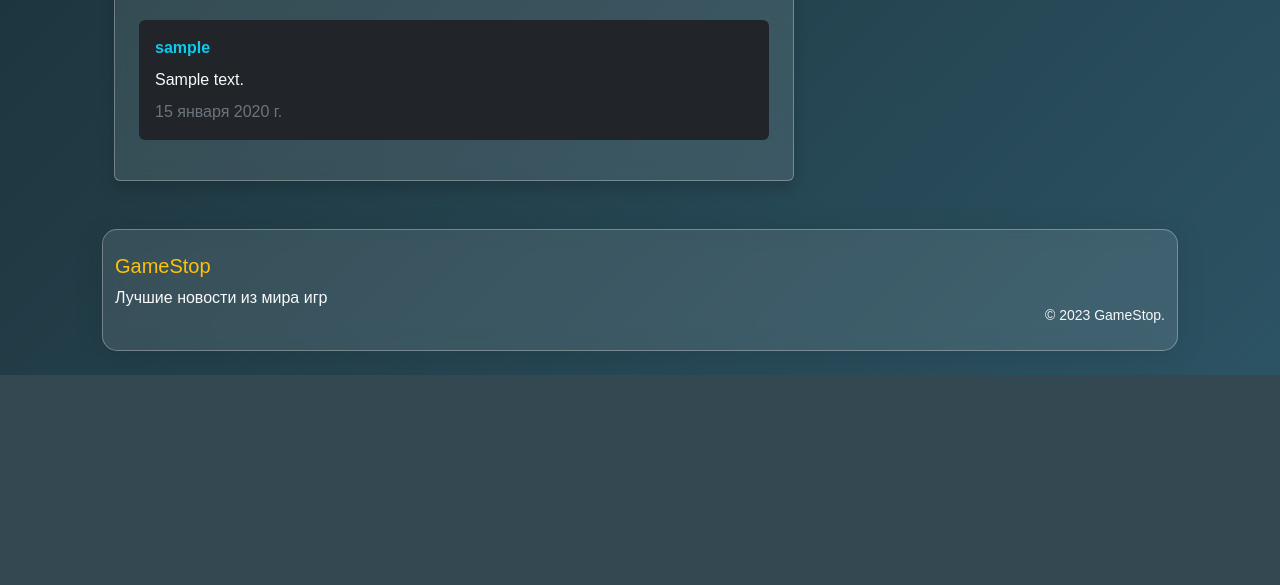
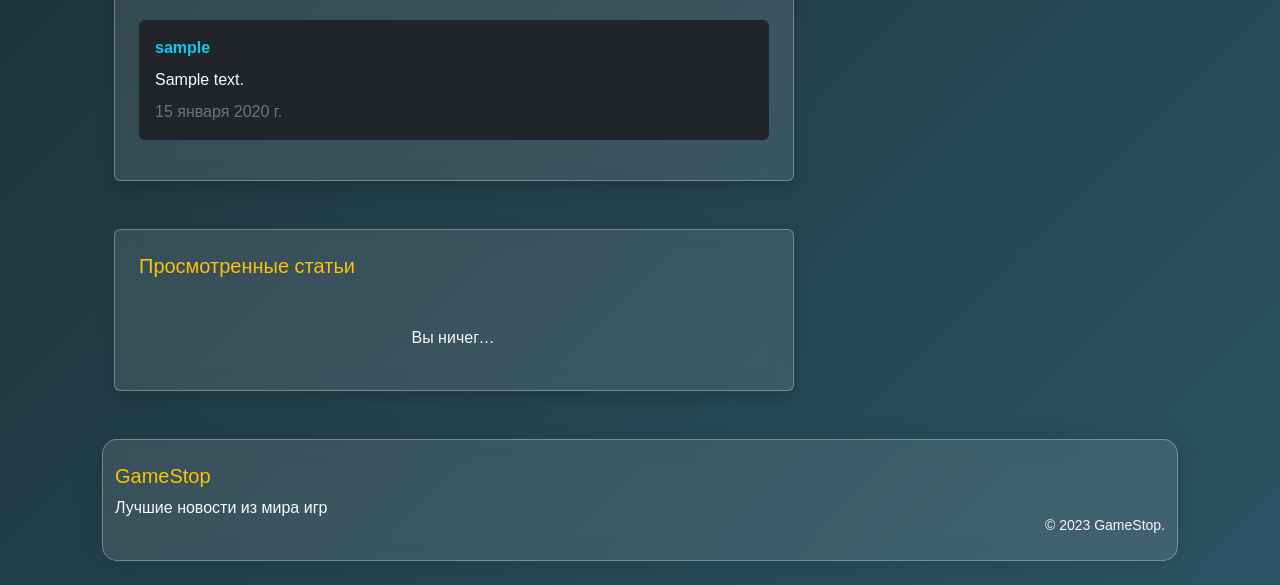
Before and after one commit to ZXCtup/django_site, a Django app: a page that uses gamenews/templates/gamenews/post_detail.html in a window 1280 px wide. Shown: the part 1164-1749 px from the top of the page. Before the commit the page ends 1539 px from the top, so only its background shows below. Run offline with Django 5.2, Linux system fonts and the light colour scheme; a user stored in the database is signed in; tables that the repository leaves empty hold one stand-in row (values such as "Sample post"); grey boxes marked "Sample" are stand-in pictures; parts of the project's set-up code (start-up, migrations or seed data) failed here and were passed over.

Commit message:
Работа с куки (история просмотра)

```diff
--- a/gamenews/templates/gamenews/post_detail.html
+++ b/gamenews/templates/gamenews/post_detail.html
@@ -115,7 +115,42 @@
                         {% endfor %}
                     </div>
                 </section>
+
+
+
+                {% if last_viewed%}
+
+                <section class="mt-5 rounded p-4 shadow glass">
+                    <h3 class="text-warning mb-4 exo fs-5">Просмотренные статьи</h3>
+
+                    <div class="comments-list row d-flex justify-content-center">
+                        {% for p in last_viewed %}
+                        <a href="{% url 'post' p.slug %}" class="col-2 exo text-decoration-none text-light">
+                            <img src="{{p.anons_picture.url}}" class=" rounded" alt=""  style="max-width: 120px"/>
+                            <p class="text-truncate text-decoration-none"> {{p.title}}  </p>
+                        </a>
+                        {% endfor %}
                     </div>
+                </section>
+
+                {% else %}
+                <section class="mt-5 rounded p-4 shadow glass">
+                    <h3 class="text-warning mb-4 exo fs-5">Просмотренные статьи</h3>
+
+                    <div class="comments-list row d-flex justify-content-center">
+                        <a href="" class="col-2 exo text-decoration-none text-light">
+                            <img src="" class=" rounded" alt=""  style="max-width: 120px"/>
+                            <p class="text-truncate text-decoration-none"> Вы ничего не смотрели!  </p>
+                        </a>
+
+                    </div>
+                </section>
+                {% endif %}
+
+
+
+            </div>
+
 
             <!-- Боковая панель -->
             <div class="col-lg-4">
@@ -142,7 +177,7 @@
                     {% endfor %}
 
                     <div class="text-center">
-                        <a href="all-posts.html" class="btn btn-outline-light btn-sm">
+                        <a href="{% url "home" %}" class="btn btn-outline-light btn-sm">
                             Все статьи
                         </a>
                     </div>
@@ -211,4 +246,6 @@
         </div>
     </div>
 
+
+
     {% endblock content %}
--- a/gamenews/views.py
+++ b/gamenews/views.py
@@ -99,6 +99,15 @@
     def get_context_data(self, **kwargs):
         context = super().get_context_data(**kwargs)
         post = self.get_object()
+        viewed = self.request.COOKIES.get('views_post')
+        if viewed:
+            viewed_list= viewed.split(' ')
+            int_viewed_list = list(map(int, viewed_list))
+            #context["last_viewed"] = Post.objects.filter(id__in = int_viewed_list)
+            context["last_viewed"] = [Post.objects.get(id=x) for x in int_viewed_list]
+            print(context["last_viewed"])
+
+
         context["comments"] = post.comments_by_post.filter(verify=True)
         context["title"] = post.title
         context["rel_posts"] = (
@@ -111,6 +120,10 @@
             total=Count("posts_by_cat")
         ).order_by("-total")[:5]
         context["last_posts"] = Post.objects.all().order_by('-published_date')[:3]
+
+
+
+
         return context
 
     def get(self, request, *args, **kwargs):
@@ -120,10 +133,29 @@
         self.object.refresh_from_db()
         my_context = self.get_context_data(object=self.object)
         my_context["form"] = form
+        response =self.render_to_response(context=my_context)
 
+        viewed = request.COOKIES.get('views_post')
+        str_obj=str(self.object.id)
+        if viewed:
+            viewed_list = viewed.split(' ')
+            if str_obj in viewed_list:
+                print(str_obj)
+                print(viewed_list)
+                print("уже есть")
+                print("убрал")
+                viewed_list.remove(str_obj)
+            viewed_list.insert(0, str_obj)
+            if len(viewed_list)>5:
 
-        return self.render_to_response(context=my_context)
+                viewed_list = viewed_list[:5]
 
+        else:
+            viewed_list = [str_obj]
+
+        response.set_cookie(key='views_post',value=' '.join(viewed_list), max_age=84600)
+
+        return response
     def post(self, request, *args, **kwargs):
         self.object = self.get_object()
         form = CommentForm(request.POST)
```
Also changed, not shown: 1 other file. Lines whose indentation alone changed are shown as unchanged.
